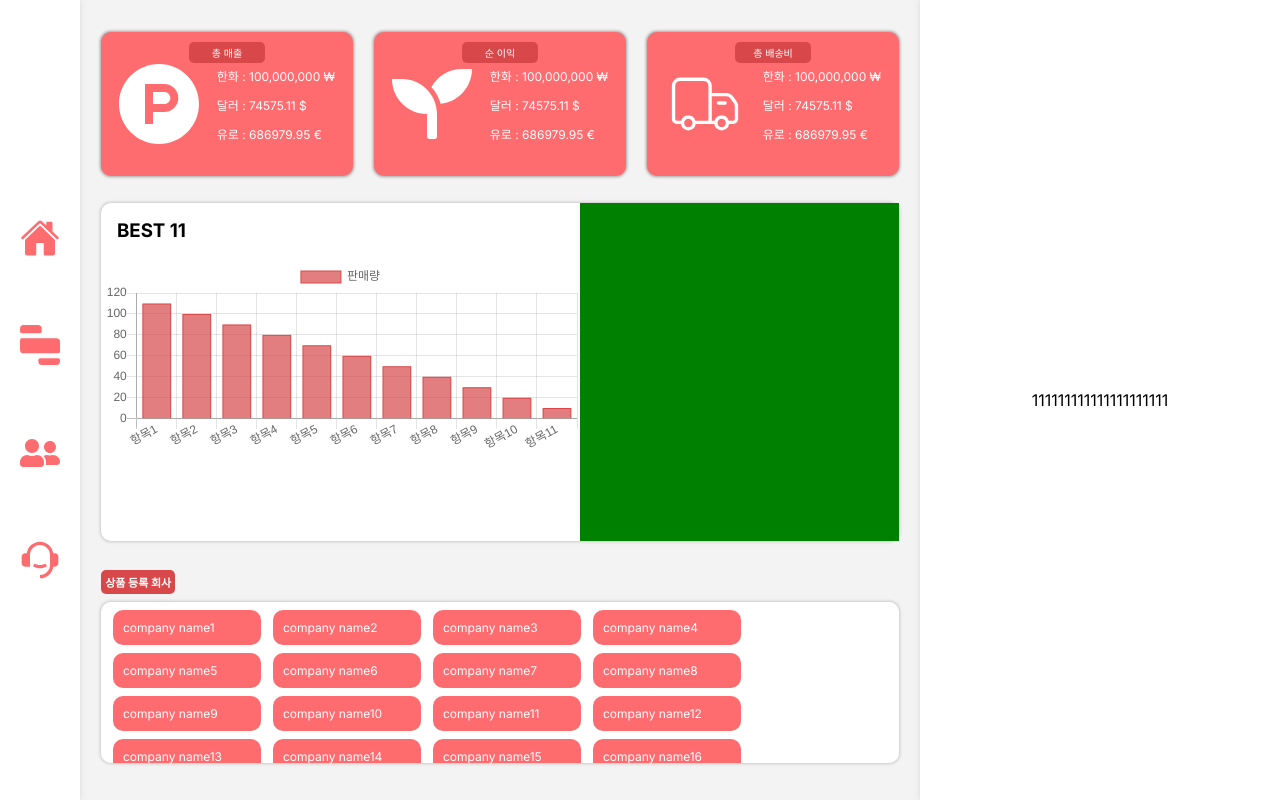
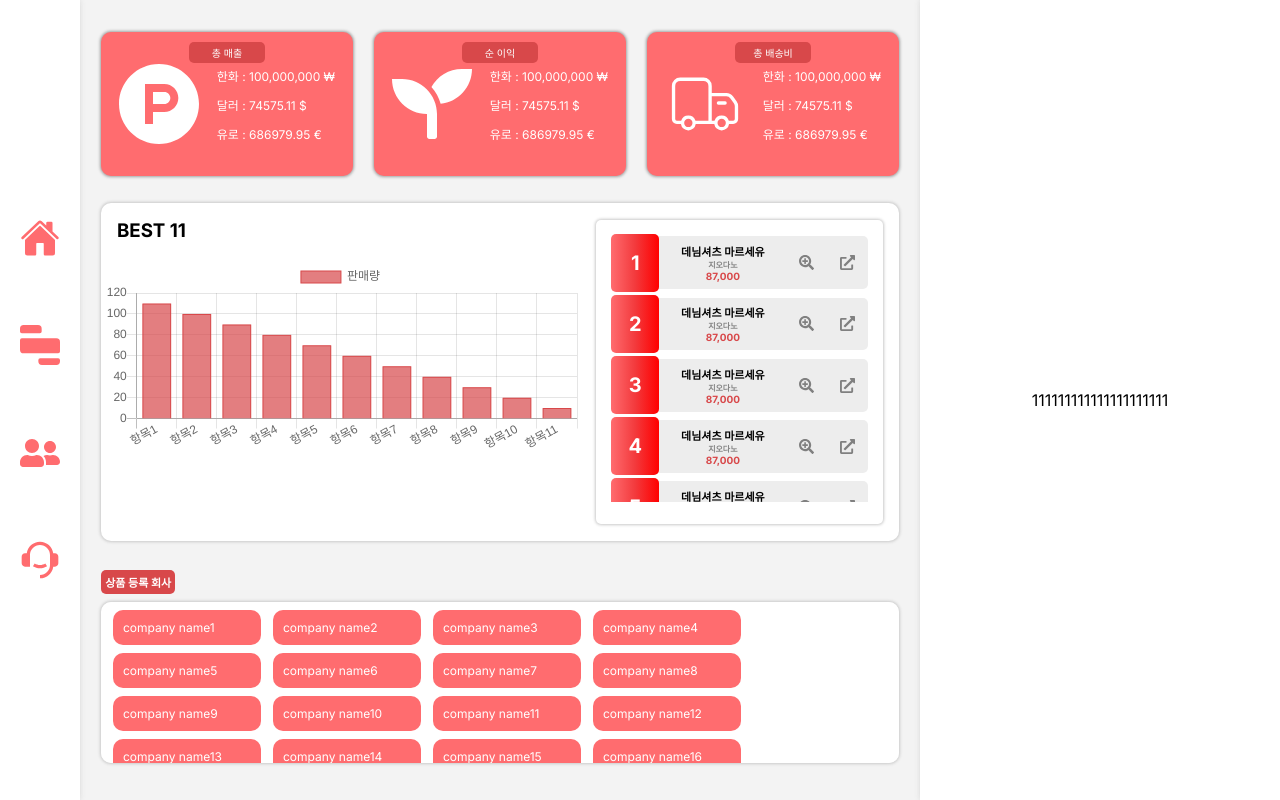
Before and after one commit to 1-MSG/admin_frontend, a Next.js app: page /product in a window 1280 px wide. Built offline with nearby package versions, Linux system fonts and the light colour scheme.

Commit message:
feat: 상품 페이지 랭킹 레이아웃 구현 (#15)

```diff
--- a/src/app/product/page.tsx
+++ b/src/app/product/page.tsx
@@ -1,7 +1,23 @@
 import styles from "@/styles/product.module.css";
 import RankChart from "@/app/product/_components/Chart";
+import { FaExternalLinkAlt } from "react-icons/fa";
+import { FaSearchPlus } from "react-icons/fa";
 
 export default function Page() {
+  const products = [
+    { name: "데님셔츠 마르세유", brand: "지오다노", price: "87,000" },
+    { name: "데님셔츠 마르세유", brand: "지오다노", price: "87,000" },
+    { name: "데님셔츠 마르세유", brand: "지오다노", price: "87,000" },
+    { name: "데님셔츠 마르세유", brand: "지오다노", price: "87,000" },
+    { name: "데님셔츠 마르세유", brand: "지오다노", price: "87,000" },
+    { name: "데님셔츠 마르세유", brand: "지오다노", price: "87,000" },
+    { name: "데님셔츠 마르세유", brand: "지오다노", price: "87,000" },
+    { name: "데님셔츠 마르세유", brand: "지오다노", price: "87,000" },
+    { name: "데님셔츠 마르세유", brand: "지오다노", price: "87,000" },
+    { name: "데님셔츠 마르세유", brand: "지오다노", price: "87,000" },
+    { name: "데님셔츠 마르세유", brand: "지오다노", price: "87,000" },
+  ];
+
   return (
     <main className={styles.productPageRightbodyContainer}>
       <div className={styles.productPageRightbodyContainerLayout}>
@@ -11,7 +27,34 @@ export default function Page() {
           </h3>
           <RankChart />
         </div>
-        <div className={styles.productPageRightbodyContainerLayoutRight}> </div>
+        <div className={styles.productPageRightbodyContainerLayoutRight}>
+          <div
+            className={styles.productPageRightbodyContainerLayoutRightContainer}
+          >
+            <div
+              className={
+                styles.productPageRightbodyContainerLayoutRightContainerE
+              }
+            >
+              {products.map((product, index) => (
+                <div key={index} className={styles.elementRankLayout}>
+                  <div className={styles.elementRankNumber}>{index + 1}</div>
+                  <div className={styles.elementRankInfoContainer}>
+                    <div>{product.name}</div>
+                    <div>{product.brand}</div>
+                    <div>{product.price}</div>
+                  </div>
+                  <div className={styles.icon2}>
+                    <FaSearchPlus size={15} color="grey" />
+                  </div>
+                  <div className={styles.icon2}>
+                    <FaExternalLinkAlt size={15} color="grey" />
+                  </div>
+                </div>
+              ))}
+            </div>
+          </div>
+        </div>
       </div>
     </main>
   );
--- a/src/styles/product.module.css
+++ b/src/styles/product.module.css
@@ -65,9 +65,108 @@
   margin-left: 2vh;
 }
 .productPageRightbodyContainerLayoutRight {
-  background-color: green;
+  /* background-color: green; */
   height: 100%;
   width: 40%;
+  display: flex;
+  justify-content: center;
+  align-items: center;
+}
+
+.productPageRightbodyContainerLayoutRightContainer {
+  background-color: #ffffff;
+  width: 90%;
+  height: 90%;
+  border-radius: 5px;
+  box-shadow: 0px 0px 3px 1px rgb(202, 202, 202);
+}
+.productPageRightbodyContainerLayoutRightContainerE {
+  width: 94%;
+  /* background-color: green; */
+  height: 87%;
+  display: flex;
+  flex-wrap: wrap;
+  overflow: auto;
+  justify-content: center;
+  padding: 3%;
+}
+.productPageRightbodyContainerLayoutRightContainerE::-webkit-scrollbar {
+  background-color: #00000000; /* 스크롤바 트랙의 배경색상 변경 */
+  width: 0.1px; /* 스크롤바의 높이 조절 */
+  cursor: pointer;
+}
+
+.productPageRightbodyContainerLayoutRightContainerE::-webkit-scrollbar-thumb {
+  background-color: #00000000; /* 스크롤바 트랙의 배경색상 변경 */
+  cursor: pointer;
+}
+.elementRankLayout {
+  display: flex;
+  background-color: rgb(237, 237, 237);
+  width: 95%;
+  height: 20%;
+  margin-top: 3%;
+  border-radius: 5px;
+}
+.elementRankNumber {
+  width: 17%;
+  height: 100%;
+  margin: 0;
+  background: linear-gradient(
+    to left,
+    red,
+    #f33a3d,
+    #ff6c6f
+  ); /* 빨간색에서 파란색으로의 세로 그라데이션 */
+  display: flex;
+  justify-content: center;
+  align-items: center;
+  color: white;
+  font-weight: bold;
+  font-size: 20px;
+  padding: 1%;
+  margin-top: -1%;
+  border-radius: 5px;
+}
+.elementRankInfoContainer {
+  height: 100%;
+  width: 50%;
+  /* background: green; */
+  display: flex;
+  flex-direction: column;
+  justify-content: center;
+}
+
+.elementRankInfoContainer div:first-child {
+  text-align: center;
+  font-size: 11px;
+  font-weight: bold;
+  /* background-color: red; */
+}
+
+.elementRankInfoContainer div:nth-child(2) {
+  text-align: center;
+  font-size: 8px;
+  font-weight: bold;
+  color: grey;
+}
+
+.elementRankInfoContainer div:nth-child(3) {
+  text-align: center;
+  font-size: 10px;
+  font-weight: bold;
+  color: #d8484a;
+}
+.icon2 {
+  height: 100%;
+  width: 16%;
+  display: flex;
+  justify-content: center;
+  align-items: center;
+  cursor: pointer;
+}
+.icon2:hover {
+  background-color: #d4d4d4;
 }
 
 /*연합 목록*/
```
